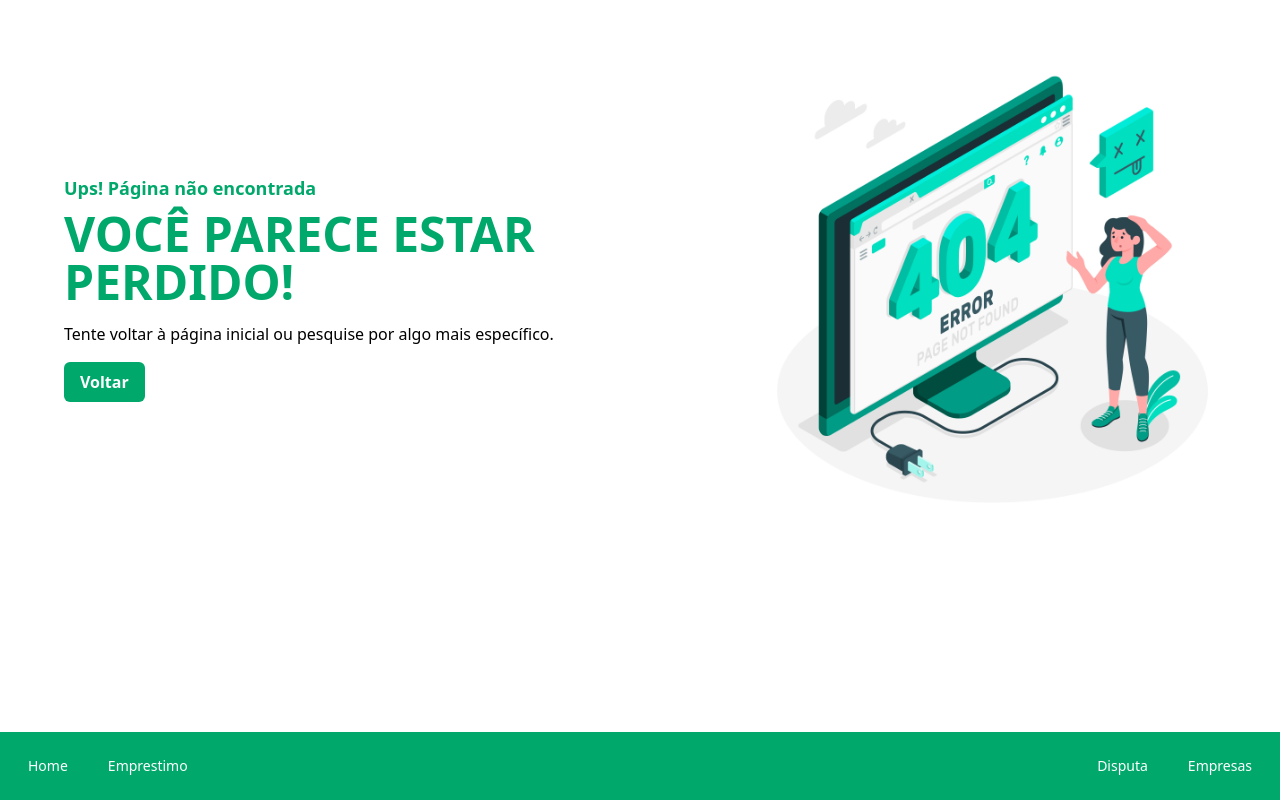
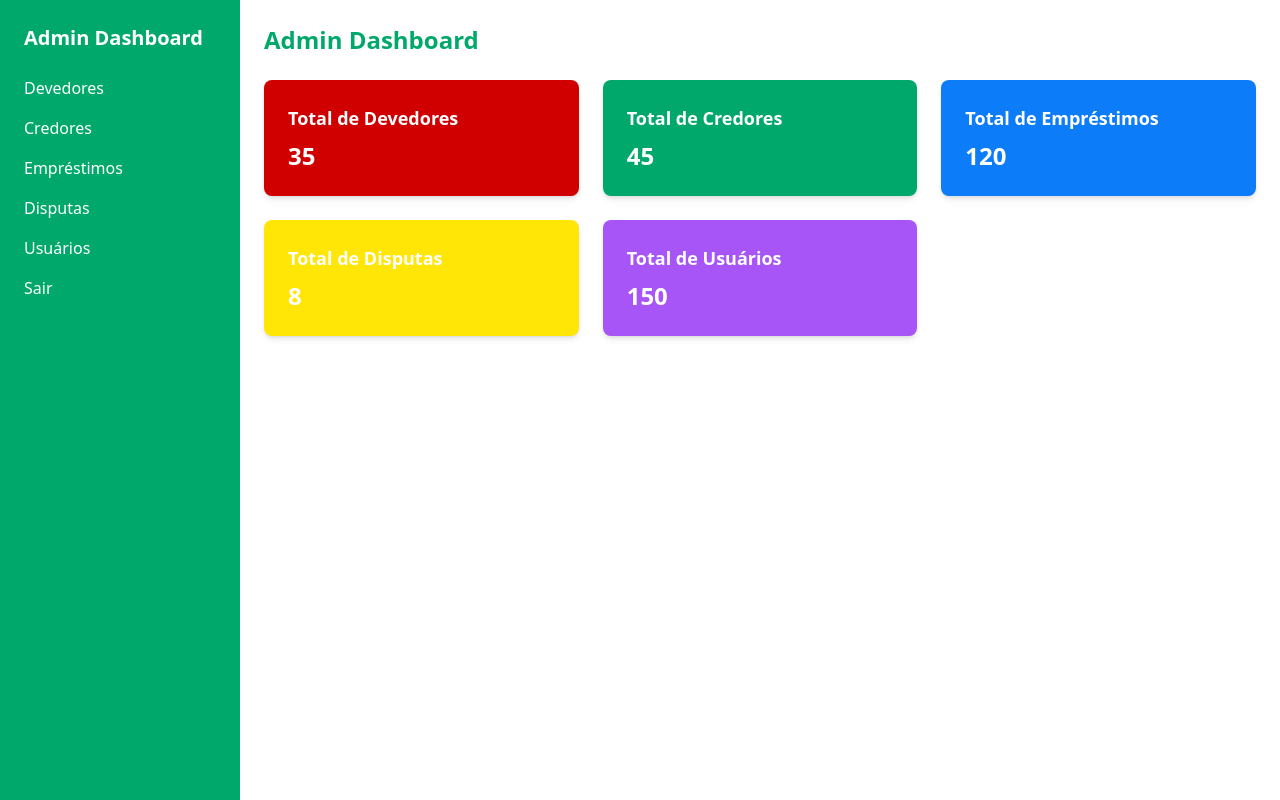
Before and after one commit to yuran-nhassengo/fronted-projecto-final-bytes, a React (Vite) app: page /admin in a window 1280 px wide. Built offline with nearby package versions, Linux system fonts and the light colour scheme.

Commit message:
create admin page, loading and rootes

```diff
--- /dev/null
+++ b/src/components/admin/card.jsx
@@ -0,0 +1,10 @@
+import React from 'react';
+
+export const Card = ({ title, count, color }) => {
+  return (
+    <div className={`p-6 rounded-lg shadow-md ${color}`}>
+      <h2 className="text-lg font-semibold mb-2">{title}</h2>
+      <p className="text-2xl font-bold">{count}</p>
+    </div>
+  );
+}
--- /dev/null
+++ b/src/components/admin/sidebar.jsx
@@ -0,0 +1,30 @@
+import React from 'react';
+import { Link } from 'react-router-dom';
+
+export const Sidebar = () => {
+  return (
+    <div className="h-screen w-60 bg-green text-white p-6">
+      <h1 className="text-xl font-bold mb-6">Admin Dashboard</h1>
+      <ul>
+        <li className="mb-4">
+          <Link to="#devedores" className="hover:text-blue">Devedores</Link>
+        </li>
+        <li className="mb-4">
+          <Link to="#Credores" className="hover:text-blue">Credores</Link>
+        </li>
+        <li className="mb-4">
+          <Link to="#emprestimos" className="hover:text-blue">Empréstimos</Link>
+        </li>
+        <li className="mb-4">
+        <Link to="#disputas" className="hover:text-blue">Disputas</Link>
+        </li>
+        <li className="mb-4">
+        <Link to="#usuarios" className="hover:text-blue">Usuários</Link>
+        </li>
+        <li className="mb-4">
+        <Link to="#Home" className="hover:text-blue">Sair</Link>
+        </li>
+      </ul>
+    </div>
+  );
+}
--- a/src/components/cards/credores.jsx
+++ b/src/components/cards/credores.jsx
@@ -4,11 +4,11 @@ export const Credores = ({ company }) => {
     if (!company) return null;
 
     return (
-        <div className="bg-white p-4 rounded-lg shadow-md">
-            <h2 className="text-xl font-semibold mb-2">{company.nomeEmpresa}</h2>
-            <p className="text-gray mb-1"><strong>NUIT:</strong> {company.nuit}</p>
-            <p className="text-gray mb-1"><strong>Endereço:</strong> {company.endereco}</p>
-            <p className="text-gray mb-1"><strong>Email:</strong> {company.email}</p>
+        <div className="bg-[#80ed99] p-4 rounded-lg shadow-md">
+            <h2 className="text-xl text-blue font-semibold mb-2">{company.nomeEmpresa}</h2>
+            <p className="text-black mb-1"><strong>NUIT:</strong> {company.nuit}</p>
+            <p className="text-black mb-1"><strong>Endereço:</strong> {company.endereco}</p>
+            <p className="text-black mb-1"><strong>Email:</strong> {company.email}</p>
         </div>
     );
 };
--- a/src/components/emprestimo/criarEmprestimo.jsx
+++ b/src/components/emprestimo/criarEmprestimo.jsx
@@ -2,6 +2,8 @@ import React, { useState, useEffect } from 'react';
 import axios from 'axios';
 import QRCode from 'qrcode.react';
 import { Footer } from '../navBar';
+import { SearchComponent } from '../search';
+
 
 export const CriarEmprestimo = () => {
     const [empresa, setEmpresa] = useState('');
@@ -115,8 +117,10 @@ export const CriarEmprestimo = () => {
     if (error) return <p>{error}</p>;
 
     return (
-        <div className="container mx-auto p-4 sm:p-6 mt-10 md:w-96">
-            <h1 className="text-2xl font-bold mb-6 text-green text-center mt-4">Criar Empréstimo</h1>
+        <div className="container mx-auto p-2 mb-14 sm:p-6 mt-2 md:w-96 ">
+        <SearchComponent />
+            <div className='bg-white mt-14 shadow-md rounded-lg p-8'>
+            <h1 className="text-2xl font-bold mb-6 text-green text-center">Criar Empréstimo</h1>
             <form onSubmit={handleSubmit} className="space-y-4">
                 <div className="flex items-center">
                     <input
@@ -231,7 +235,7 @@ export const CriarEmprestimo = () => {
                     <QRCode value={qrCodeValue} size={256} />
                 </div>
             )}
-
+        </div>
             <Footer />
         </div>
     );
--- a/src/components/emprestimo/emprestimoDevedor.jsx
+++ b/src/components/emprestimo/emprestimoDevedor.jsx
@@ -53,7 +53,7 @@ export const EmprestimoDevedor = () => {
 
     return (
         <div className="p-4">
-            <div className="mb-6 flex space-x-4">
+            <div className="pl-14 mb-6 flex space-x-4">
                 <Link
                     to="/criar-emprestimo"
                     onClick={handleNewDividendRequest}
@@ -67,7 +67,7 @@ export const EmprestimoDevedor = () => {
                 </button>
             </div>
 
-            <div className="mb-6">
+            <div className="mb-6 pl-14">
                 <input
                     type="radio"
                     id="todos"
--- /dev/null
+++ b/src/components/loadingPage/loading.jsx
@@ -0,0 +1,18 @@
+import React from 'react';
+export const Loading = () => {
+
+    return (
+        <div className="flex items-center justify-center h-screen bg-gray-100">
+        <div className="relative">
+          <div className="absolute inset-0 flex items-center justify-center">
+            <div className="w-24 h-24 border-t-4 border-b-4 border-blue-500 rounded-full animate-spin"></div>
+          </div>
+          <div className="absolute inset-0 flex items-center justify-center">
+            <div className="w-16 h-16 bg-blue-500 text-white text-2xl font-bold flex items-center justify-center rounded-full">
+              <span>Logo</span>
+            </div>
+          </div>
+        </div>
+      </div>
+    );
+};
--- /dev/null
+++ b/src/pages/admin.jsx
@@ -0,0 +1,44 @@
+import { SearchComponent } from '../components/search';
+import { Footer } from '../components/navBar';
+
+import React from 'react';
+import { Sidebar } from '../components/admin/sidebar';
+import { Card } from '../components/admin/card';
+
+
+export const Admin = () => {
+  return (
+    <div className="flex">
+      <Sidebar />
+      <div className="p-6 flex-1 bg-gray-100">
+        <h1 className="text-2xl font-bold mb-6 text-green">Admin Dashboard</h1>
+        <div className="grid grid-cols-1 md:grid-cols-2 lg:grid-cols-3 gap-6">
+          <Card title="Total de Devedores" count={35} color="bg-red text-white" />
+          <Card title="Total de Credores" count={45} color="bg-green text-white" />
+          <Card title="Total de Empréstimos" count={120} color="bg-blue text-white" />
+          <Card title="Total de Disputas" count={8} color="bg-yellow text-white" />
+          <Card title="Total de Usuários" count={150} color="bg-purple-500 text-white" />
+        </div>
+      </div>
+    </div>
+  );
+}
+
+
+
+
+
+/*export const Admin = () => {
+
+    return (
+        <div className="relative min-h-screen bg-gray-100">
+            <SearchComponent />
+            <main className="pt-16 mt-8 pb-16">
+                <div className="container mx-auto grid grid-cols-1 sm:grid-cols-2 lg:grid-cols-3 gap-4">
+                </div>
+            </main>
+            <Footer />
+        </div>
+    );
+};
+*/
--- a/src/pages/empresas-all.jsx
+++ b/src/pages/empresas-all.jsx
@@ -2,6 +2,7 @@ import React, { useState, useEffect } from 'react';
 import axios from 'axios';
 import { Credores } from '../components/cards/credores';
 import { Footer } from '../components/navBar';
+import { SearchComponent } from '../components/search';
 
 export const EmpresasAll = () => {
     const [credorList, setCredorList] = useState([]);
@@ -30,8 +31,10 @@ export const EmpresasAll = () => {
 
     return (
         <div className="relative min-h-screen bg-gray-100">
+            <SearchComponent />
             <main className="pt-16 mt-8 pb-16">
-                <div className="container mx-auto grid grid-cols-1 sm:grid-cols-2 lg:grid-cols-3 gap-4">
+            <p className="font-bold text-2xl text-green text-center pt-2">Empresas</p>
+                <div className="container mx-auto grid grid-cols-1 sm:grid-cols-2 lg:grid-cols-3 gap-4 mt-5">
                     {credorList.map((credor, index) => (
                         <Credores key={index} company={credor} />
                     ))}
--- a/src/routes.jsx
+++ b/src/routes.jsx
@@ -16,6 +16,8 @@ import { CriarEmprestimo } from "./components/emprestimo/criarEmprestimo";
 import { DetalhesEmprestimoDevedor } from "./components/emprestimo/detalhesEmprestimoDevedor";
 import { Terms } from "./pages/termosECondicoes";
 import { OfertasPage } from "./pages/ofertas-page";
+import { Admin } from "./pages/admin";
+
 
 
 export const route = createBrowserRouter([
@@ -91,4 +93,8 @@ export const route = createBrowserRouter([
         path:"/termosECondicoes",
         element:<Terms/>,
     },
+    {
+        path:"/admin",
+        element:<Admin/>,
+    },
 ])
```
Also changed, not shown: 1 other file (tests, documents, lock files or other folders).
